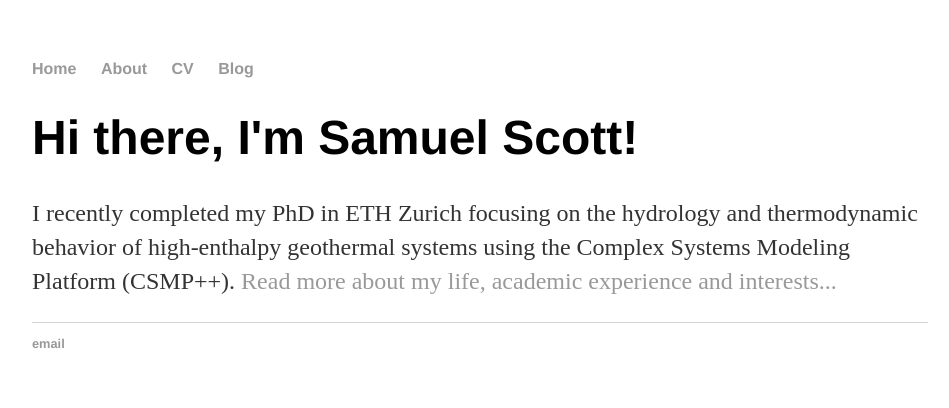
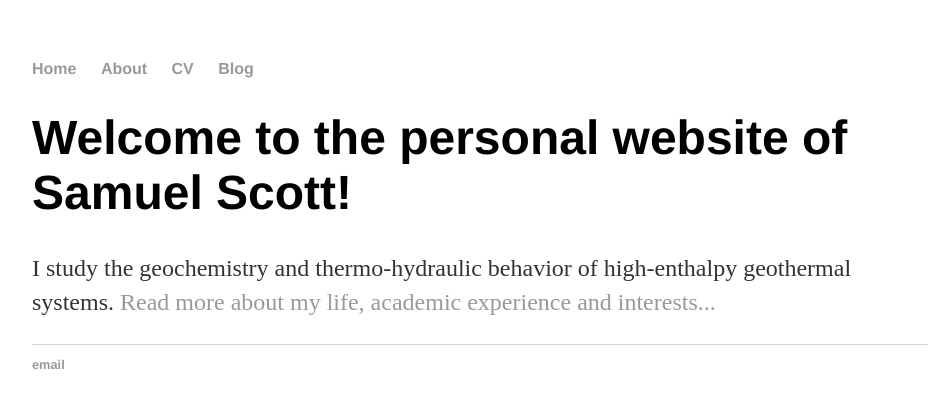
Before and after one commit to two-phaseflow/two-phaseflow.github.io, a Jekyll site: the page built from index.html, in a window 1280 px wide. Shown: the top 408 px of the page, without its empty margins (160-1109 px from the left). Built offline with Jekyll 4.4.1, drawn with Linux system fonts in a browser that asks for light colours.

Commit message:
Update index.html

```diff
--- a/index.html
+++ b/index.html
@@ -3,7 +3,7 @@ layout: default
 title: Samuel Scott, Geothermal Energy Scientist
 ---
 <div class="blurb">
-	<h1>Hi there, I'm Samuel Scott!</h1>
-	<p>I recently completed my PhD in ETH Zurich focusing on the hydrology and thermodynamic behavior of high-enthalpy geothermal systems using the Complex Systems Modeling Platform (CSMP++).
+	<h1>Welcome to the personal website of Samuel Scott!</h1>
+	<p>I study the geochemistry and thermo-hydraulic behavior of high-enthalpy geothermal systems.
 	<a href="/about">Read more about my life, academic experience and interests...</a></p>
 </div><!-- /.blurb -->
```
